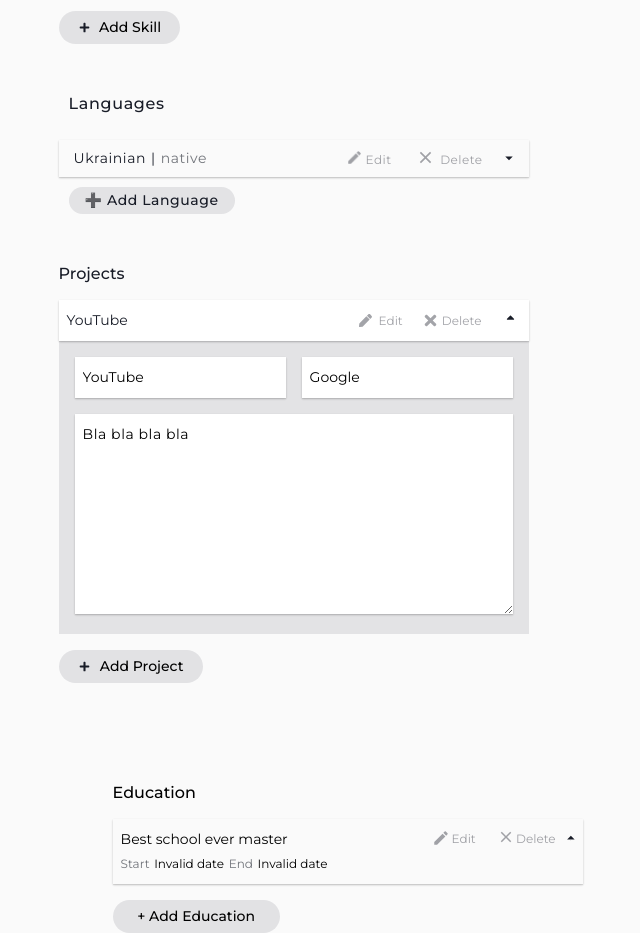
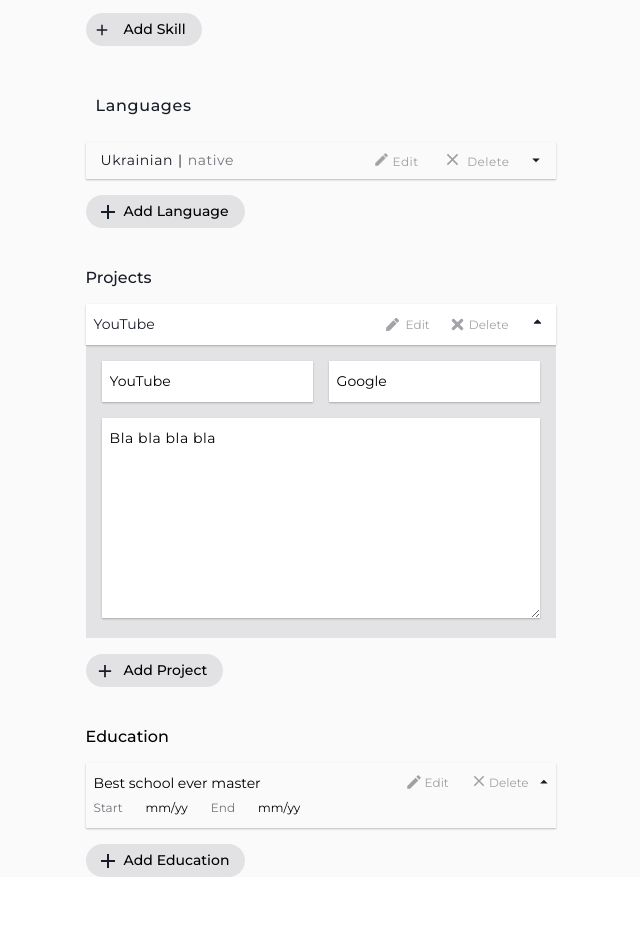
Before and after one commit to VovaMelnyk/Builder, a React (Create React App) app: page /editor in a window 1280 px wide. Shown: the part 1552-2485 px from the top of the page, without its empty margins (25-665 px from the left). After the commit the page ends 2429 px from the top, so only its background shows below. Built offline with nearby package versions, Linux system fonts and the light colour scheme.

Commit message:
styles fixed

```diff
--- a/src/Components/Education/Education.js
+++ b/src/Components/Education/Education.js
@@ -1,31 +1,49 @@
 import React from "react";
 import style from "./Education.module.css";
 import EducationItem from "./EducationItem";
-import {addEducation, deleteEducation } from '../../redux/actions/educations';
+import { addEducation, deleteEducation } from "../../redux/actions/educations";
 import { connect, useDispatch } from "react-redux";
 
 import "react-datepicker/dist/react-datepicker.css";
 
-const Education = ({educations}) => {
+const Education = ({ educations }) => {
   const dispatch = useDispatch();
 
   const handleAddClick = () => {
-    dispatch(addEducation({school: '', degree: '', start: Date.now(), end: Date.now()}))
+    dispatch(
+      addEducation({
+        school: "",
+        degree: "",
+        start: Date.now(),
+        end: Date.now()
+      })
+    );
   };
 
-  const handleRemoveClick = (index) => {
-      dispatch(deleteEducation(index));
+  const handleRemoveClick = index => {
+    dispatch(deleteEducation(index));
   };
 
   return (
     <div className={style.wraper}>
       <h1 className={style.title}>Education</h1>
+      <div className={style.itemsWrapper}>
+        {educations.map((el, index) => (
+          <EducationItem
+            key={index}
+            school={el.school}
+            index={index}
+            degree={el.degree}
+            start={el.start}
+            end={el.end}
+            handleRemoveClick={handleRemoveClick}
+          />
+        ))}
+      </div>
 
-    {educations.map((el, index) => (
-        <EducationItem key={index} school={el.school} index={index} degree={el.degree} start={el.start} end={el.end} handleRemoveClick={handleRemoveClick}/>
-    ))}
-
-      <button className={style.addButton} onClick={handleAddClick}>+ Add Education</button>
+      <button className={style.addButton} onClick={handleAddClick}>
+        Add Education
+      </button>
     </div>
   );
 };
--- a/src/Components/Education/Education.module.css
+++ b/src/Components/Education/Education.module.css
@@ -1,8 +1,6 @@
 .wraper {
   display: block;
   width: 600;
-  margin-left: 54px;
-  margin-top: 100px;
 }
 
 .title {
@@ -148,22 +146,20 @@
     0px 1px 2px rgba(0, 0, 0, 0.12);
   padding-left: 8px;
 }
+.itemsWrapper {
+  margin-bottom: 16px;
+}
 
 .addButton {
-  margin-top: 16px;
-  width: 167px;
-  height: 33px;
+  padding: 8px 16px 8px 38px;
+  background-color: rgba(24, 28, 39, 0.1);
   border-radius: 25px;
-  background: #181c271a;
   border: none;
-  font-family: Montserrat;
-  font-style: normal;
-  font-weight: 500;
-  font-size: 14px;
-  line-height: 17px;
+  background-image: url("/icons/employment_add_position_btn_icon.svg");
+  background-repeat: no-repeat;
+  background-position: 10%;
+  background-size: 10%;
+  cursor: pointer;
+  font: 500 14px/17px "Montserrat";
+  text-align: left;
 }
-
-.addButton:hover {
-  background: white;
-  border: black;
-}
--- a/src/Components/Education/EducationItem.js
+++ b/src/Components/Education/EducationItem.js
@@ -1,58 +1,93 @@
-import React from "react"
+import React from "react";
 import style from "./Education.module.css";
 import withToggle from "../../hoc/withToggle";
 import DatePicker from "react-datepicker";
 import moment from "moment";
 import { connect, useDispatch } from "react-redux";
-import { setEducation } from '../../redux/actions/educations'
+import { setEducation } from "../../redux/actions/educations";
 
-
-const EducationItem =({school, index, degree, start, end, open, toggle, handleRemoveClick}) => {
-  const remove = (index) => {
+const EducationItem = ({
+  school,
+  index,
+  degree,
+  start,
+  end,
+  open,
+  toggle,
+  handleRemoveClick
+}) => {
+  const remove = index => {
     handleRemoveClick(index);
   };
 
-  const dispatch = useDispatch()
+  const dispatch = useDispatch();
 
-  const handleSchool = (e) => {
+  const handleSchool = e => {
     console.log(e.target.value);
-     dispatch(setEducation(index, {school: e.target.value, degree: degree, start: start, end: end}))
-  }
+    dispatch(
+      setEducation(index, {
+        school: e.target.value,
+        degree: degree,
+        start: start,
+        end: end
+      })
+    );
+  };
 
-  const handleDegree = (e) => {
-    dispatch(setEducation(index, {school: school, degree: e.target.value, start: start, end: end}))
- }
+  const handleDegree = e => {
+    dispatch(
+      setEducation(index, {
+        school: school,
+        degree: e.target.value,
+        start: start,
+        end: end
+      })
+    );
+  };
 
- const handleStart = (data) => {
+  const handleStart = data => {
     //  console.log(e.target.value);
-    dispatch(setEducation(index, {school: school, degree: degree, start: data, end: end}))
- }
+    dispatch(
+      setEducation(index, {
+        school: school,
+        degree: degree,
+        start: data,
+        end: end
+      })
+    );
+  };
 
- const handleEnd = (data) => {
-    dispatch(setEducation(index, {school: school, degree: degree, start: start, end: data}))
- }
+  const handleEnd = data => {
+    dispatch(
+      setEducation(index, {
+        school: school,
+        degree: degree,
+        start: start,
+        end: data
+      })
+    );
+  };
 
   return (
     <div>
       <div className={style.degree}>
         <div className={style.degreeSchool}>
-    <h2 className={style.schoolLabel}>{`${!!school ? school : 'School'} ${!!degree ? degree : 'degree'}`}</h2>
+          <h2 className={style.schoolLabel}>{`${!!school ? school : "School"} ${
+            !!degree ? degree : "degree"
+          }`}</h2>
           <div className={style.degreeEdits}>
-
             <div onClick={toggle} className={style.degreeEditsHover}>
               <div className={style.degreeEditIcon}></div>
-        <p  >Edit</p>
+              <p>Edit</p>
             </div>
 
             <div onClick={remove} className={style.degreeEditsHover}>
               <div className={style.degreeDeleteIcon}></div>
-        <p  >Delete</p>
+              <p>Delete</p>
             </div>
             <div
               className={
-          !open
-            ? style.degreeTreeangle
-            : style.degreeTreeangleRotate
+                !open ? style.degreeTreeangle : style.degreeTreeangleRotate
               }
               onClick={toggle}
             ></div>
@@ -61,9 +96,13 @@ return (
 
         <div className={style.degreeDates}>
           <p className={style.degreeText}>Start</p>
-    <p className={style.Date}>{`${moment(start).format("l")}`}</p>
+          <p className={style.Date}>
+            {start ? `${moment(start).format("l")}` : "mm/yy"}
+          </p>
           <p className={style.degreeText}>End</p>
-    <p className={style.Date}>{`${moment(end).format("l")}`}</p>
+          <p className={style.Date}>
+            {end ? `${moment(end).format("l")}` : "mm/yy"}
+          </p>
         </div>
       </div>
 
@@ -107,9 +146,8 @@ return (
           </div>
         </div>
       )}
-
     </div>
-)
-}
+  );
+};
 
 export default withToggle(EducationItem);
--- a/src/Components/EmploymentHistory/EmploymentHistory.module.css
+++ b/src/Components/EmploymentHistory/EmploymentHistory.module.css
@@ -14,8 +14,7 @@
 }
 
 .EmploymentHistory_Add_Btn {
-  width: 153px;
-  padding: 8px 16px 8px 20px;
+  padding: 8px 16px 8px 38px;
   background-color: rgba(24, 28, 39, 0.1);
   border-radius: 25px;
   border: none;
@@ -24,4 +23,6 @@
   background-position: 10%;
   background-size: 10%;
   cursor: pointer;
+  font: 500 14px/17px "Montserrat";
+  text-align: left;
 }
--- a/src/Components/Languages/LanguageItem/LanguageItem.module.css
+++ b/src/Components/Languages/LanguageItem/LanguageItem.module.css
@@ -12,7 +12,7 @@
   align-items: center;
   letter-spacing: 0.04em;
   margin-top: 16px;
-
+  margin-bottom: 16px;
   color: #181c27;
   box-shadow: 0px 1px 3px rgba(0, 0, 0, 0.06), 0px 1px 1px rgba(0, 0, 0, 0.08),
     0px 1px 2px rgba(0, 0, 0, 0.12);
--- a/src/Components/Languages/Languages.js
+++ b/src/Components/Languages/Languages.js
@@ -5,7 +5,7 @@ import { useSelector, useDispatch } from "react-redux";
 import { addLanguage } from "../../redux/actions/languages";
 
 const Languages = () => {
-  const languages = useSelector((state) => state.resume.languages);
+  const languages = useSelector(state => state.resume.languages);
   const dispatch = useDispatch();
   const addNewLanguage = () => {
     dispatch(addLanguage());
@@ -23,8 +23,7 @@ const Languages = () => {
       ))}
 
       <button className={styles.button} onClick={addNewLanguage}>
-        {" "}
-        &#10133; Add Language
+        Add Language
       </button>
     </div>
   );
--- a/src/Components/Languages/Languages.module.css
+++ b/src/Components/Languages/Languages.module.css
@@ -21,25 +21,17 @@
   color: #181c27;
 }
 .button {
+  padding: 8px 16px 8px 38px;
+  background-color: rgba(24, 28, 39, 0.1);
+  border-radius: 25px;
+  border: none;
+  background-image: url("/icons/employment_add_position_btn_icon.svg");
+  background-repeat: no-repeat;
+  background-position: 10%;
+  background-size: 10%;
   cursor: pointer;
-  width: 166px;
-  padding: 5px;
-  margin: 10px;
-
-  background: rgba(24, 28, 39, 0.1);
-  border: none;
-  border-radius: 25px;
-
-  font-family: Montserrat;
-  font-style: normal;
-  font-weight: 500;
-  font-size: 14px;
-  line-height: 17px;
-  /* identical to box height */
-
-  letter-spacing: 0.04em;
-
-  color: #181c27;
+  font: 500 14px/17px "Montserrat";
+  text-align: left;
 }
 .button:focus {
   outline: none;
--- a/src/Components/Projects/Projects.js
+++ b/src/Components/Projects/Projects.js
@@ -2,26 +2,35 @@ import React from "react";
 import styles from "./Projects.module.css";
 import ProjectItem from "../ProjectItem/ProjectItem";
 import { addProject, deleteProject } from "../../redux/projects/action";
-import { connect, useDispatch } from 'react-redux';
+import { connect, useDispatch } from "react-redux";
 
 const Projects = ({ projects }) => {
   const dispatch = useDispatch();
 
   const handleAddClick = () => {
-        dispatch(addProject({projectTitle: '', company: '', description: ''}))
+    dispatch(addProject({ projectTitle: "", company: "", description: "" }));
   };
 
-    const handleRemoveClick = (index) => {
-        dispatch(deleteProject(index))
+  const handleRemoveClick = index => {
+    dispatch(deleteProject(index));
   };
 
   return (
     <div className={styles.project_item}>
       <h3 className={styles.title}>Projects</h3>
       {projects.map((project, index) => (
-                    <ProjectItem key={index} removeProject={handleRemoveClick} index={index} company={project.company} description={project.description} title={project.projectTitle}/>
+        <ProjectItem
+          key={index}
+          removeProject={handleRemoveClick}
+          index={index}
+          company={project.company}
+          description={project.description}
+          title={project.projectTitle}
+        />
       ))}
-            <button className={`${styles.btn_add} ${styles.btn_add_logo}`} onClick={handleAddClick}>Add Project</button>
+      <button className={styles.btn_add} onClick={handleAddClick}>
+        Add Project
+      </button>
     </div>
   );
 };
--- a/src/Components/Projects/Projects.module.css
+++ b/src/Components/Projects/Projects.module.css
@@ -13,23 +13,16 @@
   line-height: 20px;
 }
 
-.btn_add_logo {
-  background-image: url(./icons/plus-solid.svg);
-  background-size: 11px 11px;
-  background-repeat: no-repeat;
-  background-position: left 20px center;
-}
-
 .btn_add {
-  width: 144px;
   padding: 8px 16px 8px 38px;
   background-color: rgba(24, 28, 39, 0.1);
+  border-radius: 25px;
   border: none;
-  outline: none;
-  border-radius: 25px;
-  font-family: Montserrat;
-  font-style: normal;
-  font-weight: 500;
-  font-size: 14px;
-  line-height: 17px;
+  background-image: url("/icons/employment_add_position_btn_icon.svg");
+  background-repeat: no-repeat;
+  background-position: 10%;
+  background-size: 10%;
+  cursor: pointer;
+  font: 500 14px/17px "Montserrat";
+  text-align: left;
 }
--- a/src/Components/Skills/Skills.js
+++ b/src/Components/Skills/Skills.js
@@ -11,7 +11,7 @@ const Skills = () => {
     dispatch(addSkill());
   };
 
-  const skillsList = useSelector((state) => state.resume.skills);
+  const skillsList = useSelector(state => state.resume.skills);
   console.log(skillsList);
   return (
     <div className={classes.Container}>
@@ -24,7 +24,7 @@ const Skills = () => {
         ))}
       </ul>
       <button
-        className={`${classes.Skill__submit} ${classes.SkillItem_plus}`}
+        className={`${classes.Skill__submit} `}
         type="submit"
         onClick={addOneSkill}
       >
--- a/src/Components/Skills/Skills.module.css
+++ b/src/Components/Skills/Skills.module.css
@@ -18,25 +18,19 @@
 }
 
 .Skill__submit {
-  width: 121px;
   padding: 8px 16px 8px 38px;
   background-color: rgba(24, 28, 39, 0.1);
+  border-radius: 25px;
   border: none;
-  border-radius: 25px;
-  font-family: Montserrat;
-  font-style: normal;
-  font-weight: 500;
-  font-size: 14px;
-  line-height: 17px;
+  background-image: url("/icons/employment_add_position_btn_icon.svg");
+  background-repeat: no-repeat;
+  background-position: 10%;
+  background-size: 10%;
+  cursor: pointer;
+  font: 500 14px/17px "Montserrat";
+  text-align: left;
 }
 
 .Skill__item {
   padding-bottom: 16px;
 }
-
-.SkillItem_plus {
-  background-image: url(../SkillItem/icons/plus.svg);
-  background-size: 11px 11px;
-  background-repeat: no-repeat;
-  background-position: left 20px center;
-}
```
Lines whose indentation alone changed are shown as unchanged.
